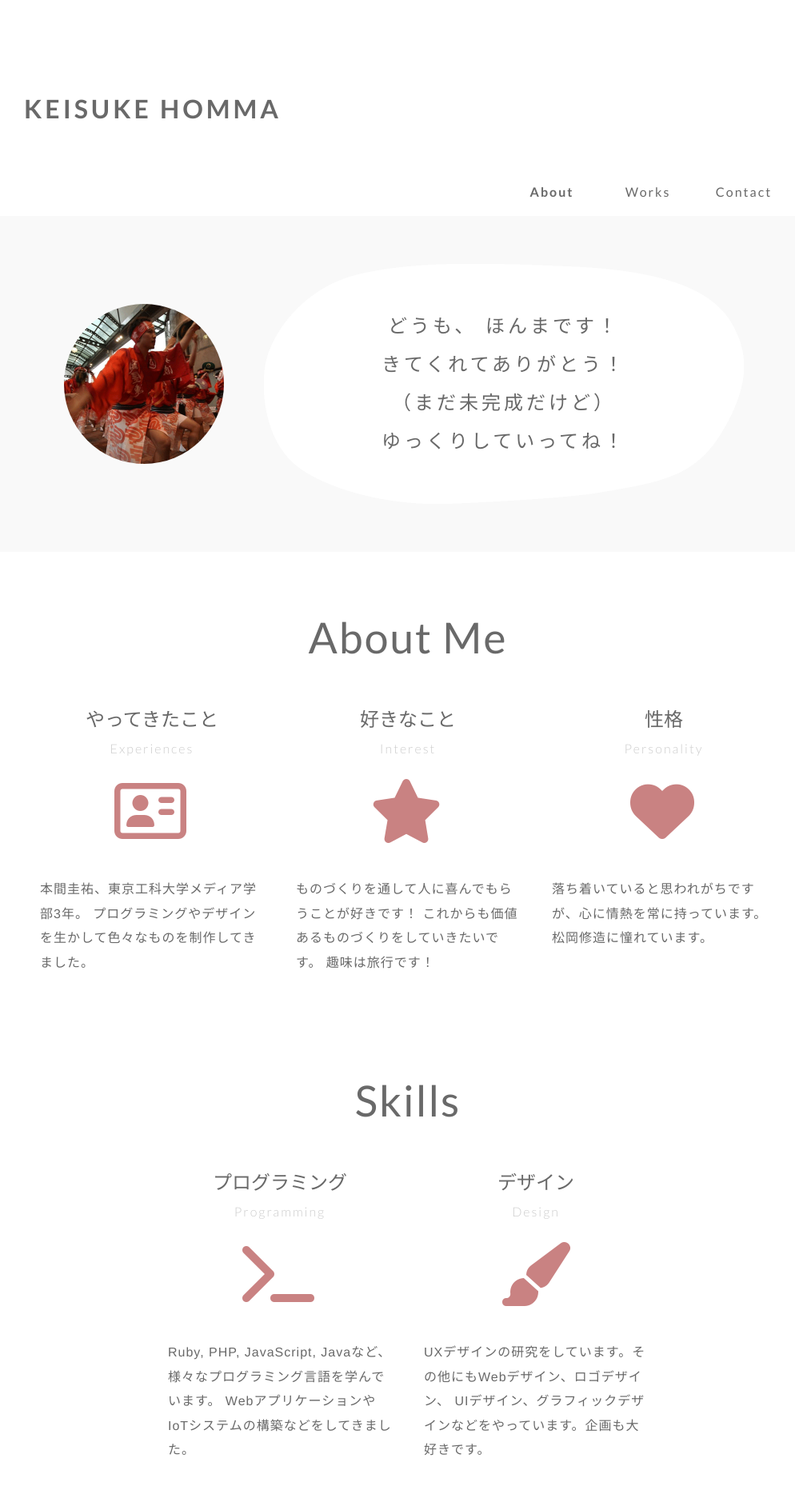
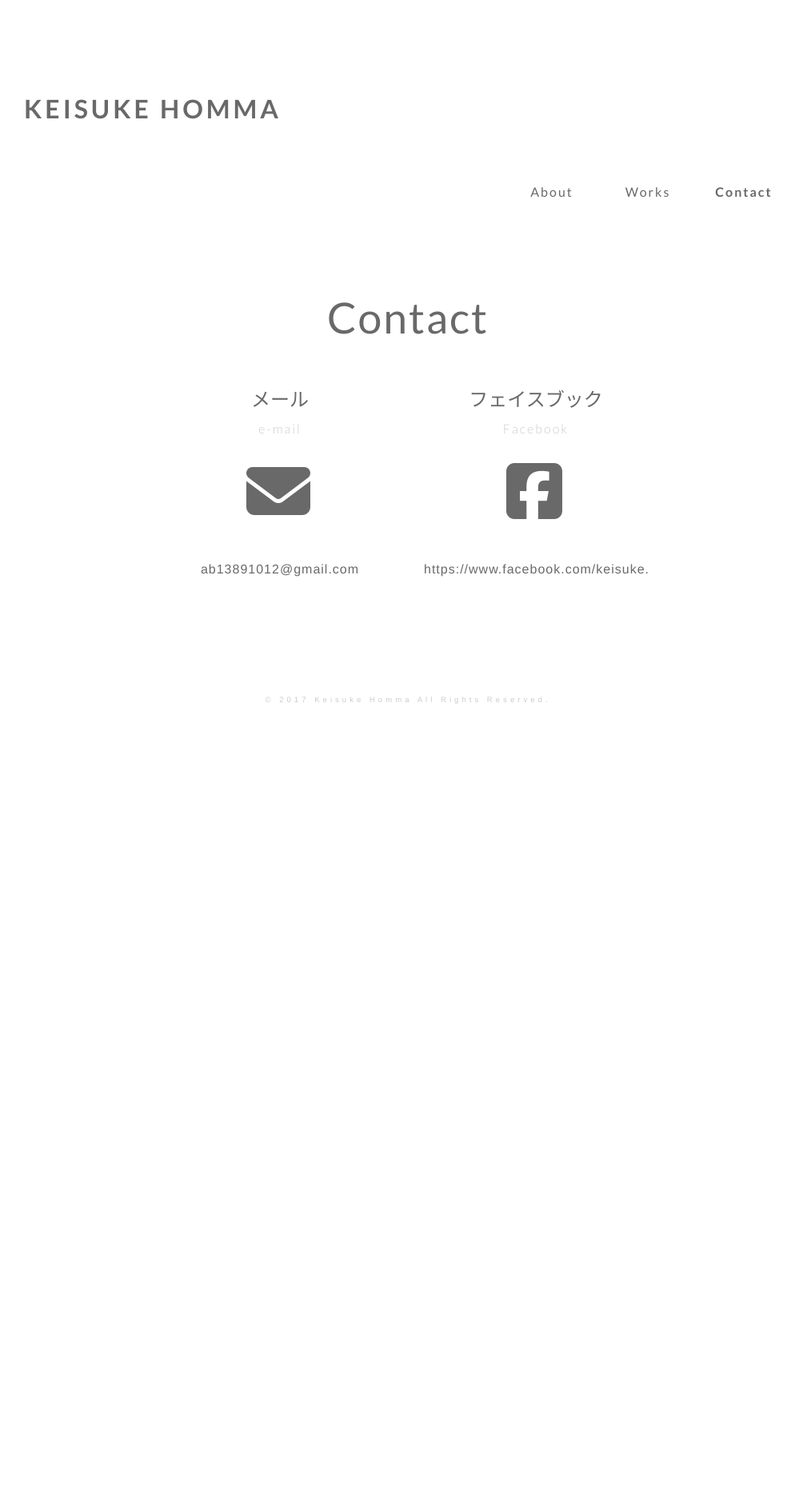
Before and after one commit to KeisukeHomma/portfolio, a PHP site: page /contact/index.html in a window 1280 px wide. Shown: the top 1873 px of the page at 80% size, without its empty margins (130-1124 px from the left). After the commit the page ends 880 px from the top, so only its background shows below. Run offline with PHP 8.4, Linux system fonts and the light colour scheme; some libraries are stand-ins or nearby versions.

Commit message:
contact finished

```diff
--- /dev/null
+++ b/contact/index.html
@@ -0,0 +1,83 @@
+<!doctype html>
+
+<!------------------------
+|													|
+|				連絡先ページ			 |
+|													|
+-------------------------->
+
+<html>
+<head>
+	<meta charset="UTF-8">
+	<meta name="viewport" content="width=device-width,initial-scale=1">
+	<title>Works - Keisuke Homma</title>
+	<link href="https://fonts.googleapis.com/css?family=Lato:300,400,700" rel="stylesheet">
+	<link rel="stylesheet" href="path/to/font-awesome/css/font-awesome.min.css">
+	<link rel="stylesheet" href="../css/default.css">
+	<link rel="stylesheet" href="../css/works.css">
+	<script src="https://use.fontawesome.com/4f28f6d2c2.js"></script>
+	<script type="text/javascript" src="http://ajax.googleapis.com/ajax/libs/jquery/1.7.2/jquery.min.js"></script>
+	<script>
+		jQuery(function($){
+			$('body').fadeIn(1000);
+			$(window).on("beforeunload",function(e){
+				$('body').fadeOut();
+			});
+		});
+	</script>
+</head>
+
+<body>
+
+
+<header>
+	<h1>KEISUKE HOMMA</h1>
+</header>
+
+<nav>
+	<ul>
+		<li><a href="../index.html">About</a></li>
+		<li><a href="../works/index.html">Works</a></li>
+		<li><a href="#" class="nav-now">Contact</a></li>
+	</ul>
+</nav>
+
+<div id="main">
+	<h2>Contact</h2>
+	<div id="contact-box">
+		<section>
+			<h3>メール</h3>
+			<h4>e-mail</h4>
+			<p class="section-icon">
+				<i class="fa fa-envelope" aria-hidden="true"></i>
+			</p>
+			<p class="section-text">
+				ab13891012@gmail.com
+			</p>
+		</section>
+
+		<section>
+			<h3>フェイスブック</h3>
+			<h4>Facebook</h4>
+			<p class="section-icon">
+				<a href="https://www.facebook.com/keisuke.honma.18"><i class="fa fa-facebook-square" aria-hidden="true"></i></a>
+			</p>
+			<p class="section-text">
+				<a href="https://www.facebook.com/keisuke.honma.18">https://www.facebook.com/keisuke.honma.18</a>
+			</p>
+		</section>
+	</div>
+</div>
+
+</div>
+
+<footer>
+	<p>
+		<small>&copy; 2017 Keisuke Homma All Rights Reserved.</small>
+	</p>
+</footer>
+
+<script type="text/javascript" src="js/jquery-3.1.1.min.js"></script>
+
+</body>
+</html>
--- a/css/works.css
+++ b/css/works.css
@@ -60,3 +60,47 @@
   line-height: 1.4;
   margin: 8px 0 0 2px;
 }
+
+#contact-box {
+  width: 600px;
+  margin: 0 auto 100px auto;
+  overflow: hidden;
+}
+#contact-box h3 {
+  font-size: 150%;
+  margin-bottom: 16px;
+  text-align: center;
+}
+#contact-box h4 {
+  font-size: 100%;
+  margin-bottom: 30px;
+  text-align: center;
+  font-family: 'Lato', sans-serif;
+  color: #ccc;
+  font-weight: 300;
+  letter-spacing: 2px;
+}
+#contact-box .section-icon {
+  text-align: center;
+  font-size: 500%;
+  line-height: 1;
+  margin-bottom: 40px;
+}
+#contact-box a {
+  font-size: 100%;
+}
+#contact-box a:hover {
+  text-decoration: underline;
+}
+#contact-box .section-text {
+  font-size: 100%;
+  letter-spacing: 1px;
+  text-align: center;
+}
+#contact-box section {
+  width: 280px;
+  float: left;
+}
+#contact-box section:first-child {
+  margin-right: 40px;
+}
--- a/index.html
+++ b/index.html
@@ -111,7 +111,7 @@
 				<h3>プログラミング</h3>
 				<h4>Programming</h4>
 				<p class="section-icon">
-					<i class="fa fa-terminal" aria-hidden="true"></i>
+					<i class="fa fa-envelope" aria-hidden="true"></i>
 				</p>
 				<p class="section-text">
 					Ruby, PHP, JavaScript, Javaなど、様々なプログラミング言語を学んでいます。
--- a/sass/works.scss
+++ b/sass/works.scss
@@ -64,3 +64,47 @@
 		margin: 8px 0 0 2px;
 	}
 }
+
+#contact-box{
+	width: 600px;
+	margin: 0 auto 100px auto;
+	overflow: hidden;
+	h3{
+		font-size: $px18;
+		margin-bottom: 16px;
+		text-align: center;
+	}
+	h4{
+		font-size: $px12;
+		margin-bottom: 30px;
+		text-align: center;
+		font-family: 'Lato', sans-serif;
+		color: #ccc;
+		font-weight: 300;
+		letter-spacing: 2px;
+	}
+	.section-icon{
+		text-align: center;
+		font-size: $px60;
+		line-height: 1;
+		margin-bottom: 40px;
+	}
+	a{
+		font-size: $px12;
+	}
+	a:hover{
+		text-decoration: underline;
+	}
+	.section-text{
+		font-size: $px12;
+		letter-spacing: 1px;
+		text-align: center;
+	}
+	section{
+		width: 280px;
+		float: left;
+	}
+	section:first-child{
+		margin-right: 40px;
+	}
+}
--- a/works/index.html
+++ b/works/index.html
@@ -38,7 +38,7 @@
 	<ul>
 		<li><a href="../index.html">About</a></li>
 		<li><a href="#" class="nav-now">Works</a></li>
-		<li><a href="#">Contact</a></li>
+		<li><a href="../contact/index.html">Contact</a></li>
 	</ul>
 </nav>
 
```
